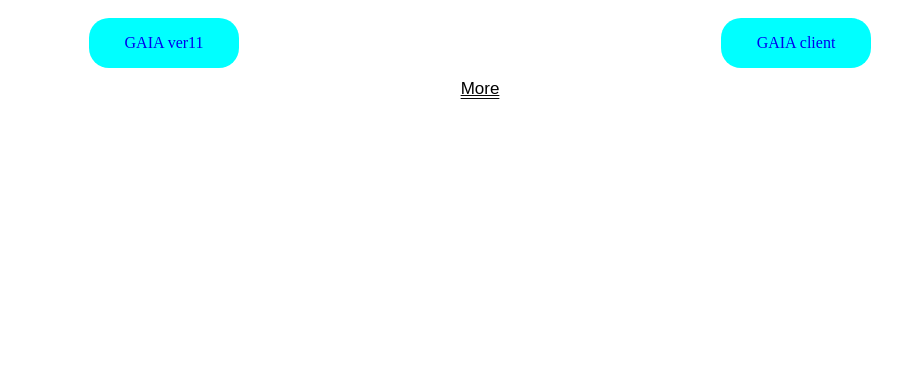
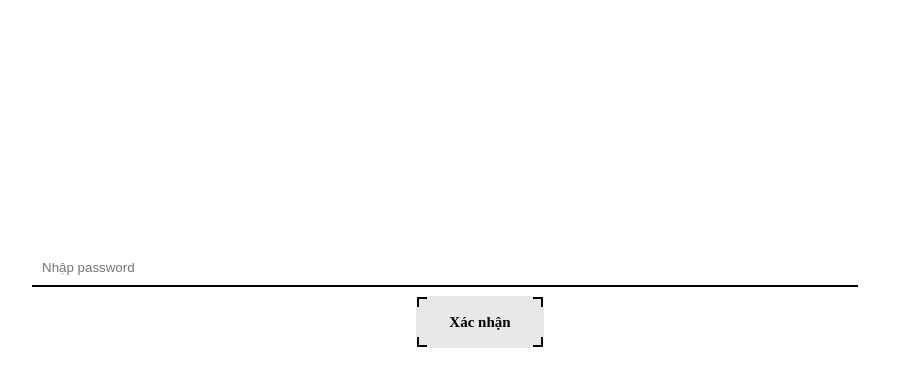
Before and after one commit to TrongNhan03/linkgaia, a plain HTML site: page index.html in a window 1280 px wide. Shown: the whole page, without its empty margins (160-1062 px from the left). Drawn offline with Linux system fonts and the light colour scheme.

Commit message:
update permission

```diff
--- a/index.html
+++ b/index.html
@@ -7,11 +7,15 @@
     <title>Link GAiA</title>
 </head>
 <body>
+    <div id="permission">
+        <input type="password" id="pass" placeholder="Nhập password" >
+        <button id="confirm"><span>Xác nhận</span></button>
+    </div>
     <div id="popular">
         <a target="_blank" href="https://drive.google.com/file/d/1yZFhjvy854hnzk2viEpLecs-wvzVkyNq/view?usp=drive_link">GAIA ver11</a>
         <a target="_blank" href="https://gaia.ezs.vn/client.aspx?mdl=client">GAIA client</a>
     </div>
-    <button>...</button>
+    <button id="btnMore">...</button>
     <div id="more">
         <a target="_blank" href="https://drive.google.com/file/d/1UnrLao1NQQxyNstaOh3hZU-40JbpgTBX/view?usp=drive_link">GAIA ver10</a>
         <a target="_blank" href="https://drive.google.com/file/d/1YwDPyK3KhL4UyNbUx09VGo73XaYpUyFc/view?usp=drive_link">WebViewx64</a>
--- a/script.js
+++ b/script.js
@@ -1,5 +1,34 @@
-let btn=document.getElementsByTagName('button')[0]
+let btn=document.getElementById('btnMore')
+let btnconfirm=document.getElementById('confirm')
 let moretab=document.getElementById('more')
+let popular=document.getElementById('popular')
+let inputpass=document.getElementsByTagName('input')[0]
+
+inputpass.focus()
+btnconfirm.onclick=()=>{
+    if(inputpass.value == 'kythuat123') {
+        document.getElementById('permission').style.display='none'
+        btn.style.display='block';
+        popular.style.display='flex';
+        document.getElementsByTagName('body')[0].addEventListener('keydown',(e)=>{
+            if(e.key=='1') {
+                document.querySelectorAll('#popular>a')[0].click();
+            }
+            if(e.key=='2') {
+                document.querySelectorAll('#popular>a')[1].click();
+            }
+        })
+    }
+    else {
+        alert('Sai mật khẩu')
+    }
+}
+inputpass.addEventListener('keydown',(e)=>{
+    if(e.key=='Enter') {
+        btnconfirm.click();
+    }
+})
+
 btn.innerText='More'
 btn.onclick=()=> {
     if(btn.innerText=='More') {
--- a/style.css
+++ b/style.css
@@ -21,7 +21,8 @@ a {
     border-radius: 20px;
     transition: font-size 2s;
 }
-button {
+#btnMore {
+    display: none;
     margin-top: 10px;
     width: 100px;
     border: none;
@@ -31,7 +32,7 @@ button {
     transition: text-decoration 1s;
 }
 #popular {
-    display: flex;
+    display: none;
     flex-direction: row;
     width: 100%;
     justify-content: space-around;
@@ -50,6 +51,87 @@ a:active {
     gap:10px;
     flex-wrap: wrap;
 }
-button:hover {
+#btnMore:hover {
     text-decoration: underline overline rgb(56, 102, 218);
 }
+
+#confirm {
+    display: block;
+
+}
+input {
+    width: 90%;
+    margin-top: 10px;
+    margin-bottom: 10px;
+    padding: 10px;
+    border: none;
+    border-bottom: 2px solid black;
+    outline: none;
+}
+#permission {
+    position: fixed;
+    top: 30%;
+    width: 70%;
+
+}
+
+
+
+#confirm {
+    position: relative;
+    height: 50px;
+    padding: 0 30px;
+    border: 2px solid #000;
+    background: #e8e8e8;
+    user-select: none;
+    white-space: nowrap;
+    transition: all .05s linear;
+    font-family: inherit;
+    margin: auto;
+   }
+
+   #confirm:before, #confirm:after {
+    content: "";
+    position: absolute;
+    background: #e8e8e8;
+    transition: all .2s linear;
+   }
+
+   #confirm:before {
+    width: calc(100% + 6px);
+    height: calc(100% - 16px);
+    top: 8px;
+    left: -3px;
+   }
+
+   #confirm:after {
+    width: calc(100% - 16px);
+    height: calc(100% + 6px);
+    top: -3px;
+    left: 8px;
+   }
+
+   #confirm:hover {
+    cursor: crosshair;
+   }
+
+   #confirm:active {
+    transform: scale(0.95);
+   }
+
+   #confirm:hover:before {
+    height: calc(100% - 32px);
+    top: 16px;
+   }
+
+   #confirm:hover:after {
+    width: calc(100% - 32px);
+    left: 16px;
+   }
+
+   #confirm span {
+    font-size: 15px;
+    z-index: 3;
+    position: relative;
+    font-weight: 600;
+   }
```
